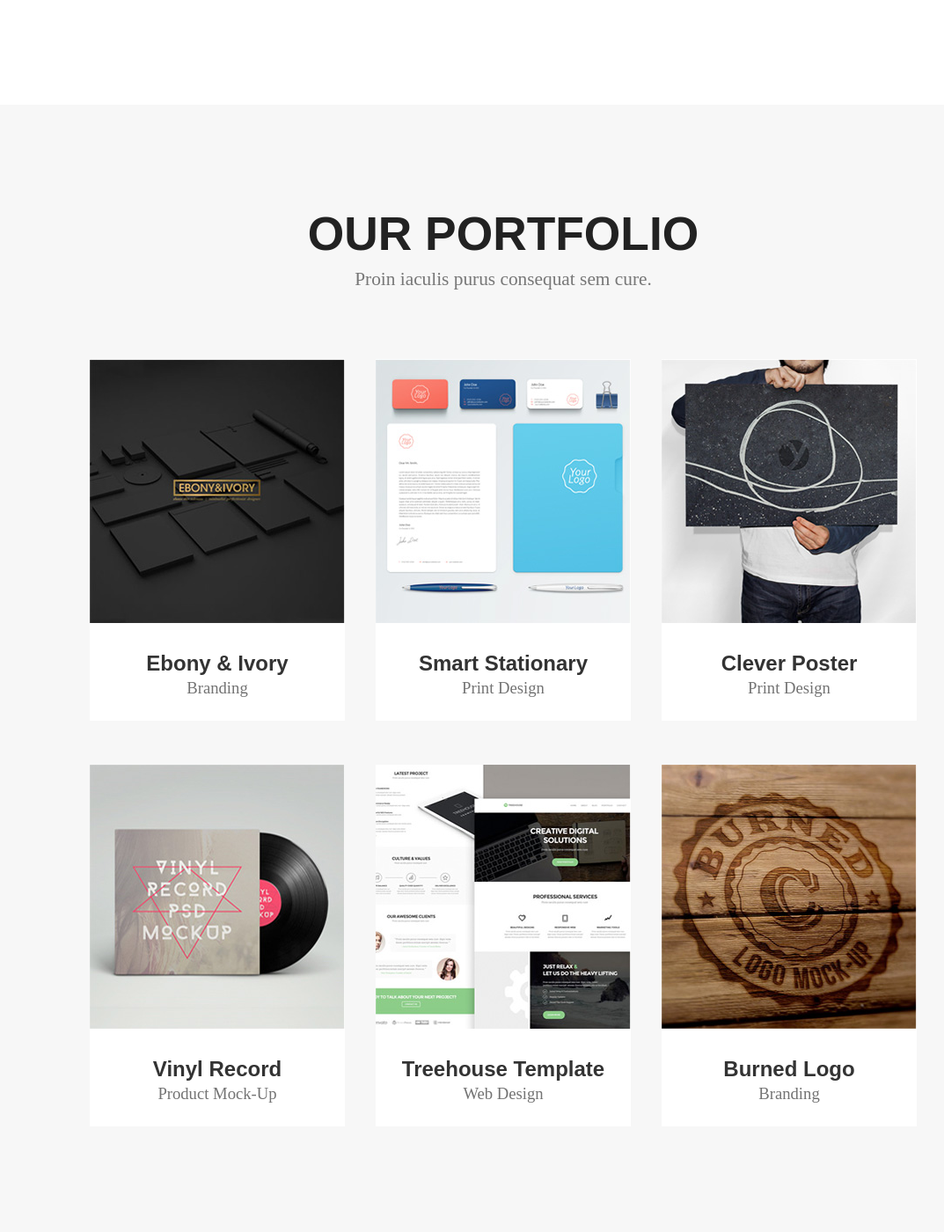
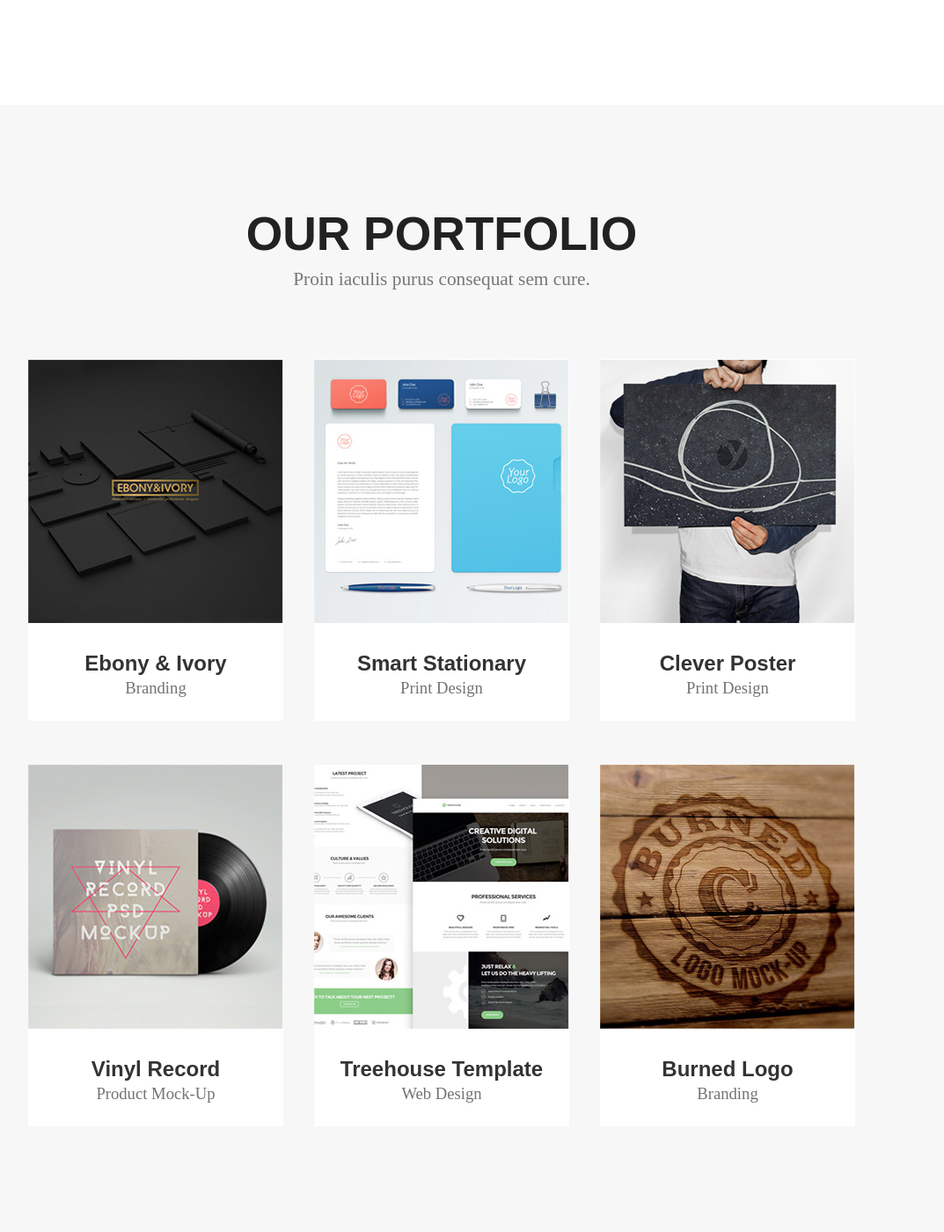
Before and after one commit to panytsch/php_academy, a PHP site: page / in a window 1280 px wide. Shown: the part 1221-2621 px from the top of the page at 88% size, without its empty margins (138-1211 px from the left). Run offline with PHP 8.4, Linux system fonts and the light colour scheme.

Commit message:
fix header

```diff
--- a/frontend/homework/002_maps_paragraph_table/golden_page/css/style.css
+++ b/frontend/homework/002_maps_paragraph_table/golden_page/css/style.css
@@ -120,7 +120,7 @@ table {
 }
 
 .serv {
-	margin: 120px 230px;
+	margin: 120px auto;
 	width: 940px;
 	background-color: #fff;
 	text-align: center;
@@ -179,8 +179,7 @@ table {
 }
 
 .port {
-	background: #f7f7f7;
-	padding: 120px 240px;
+	margin: 120px auto;
 	width: 940px;
 	overflow: hidden; /*don't touch!!! it work!*/
 	text-align: center;
```
